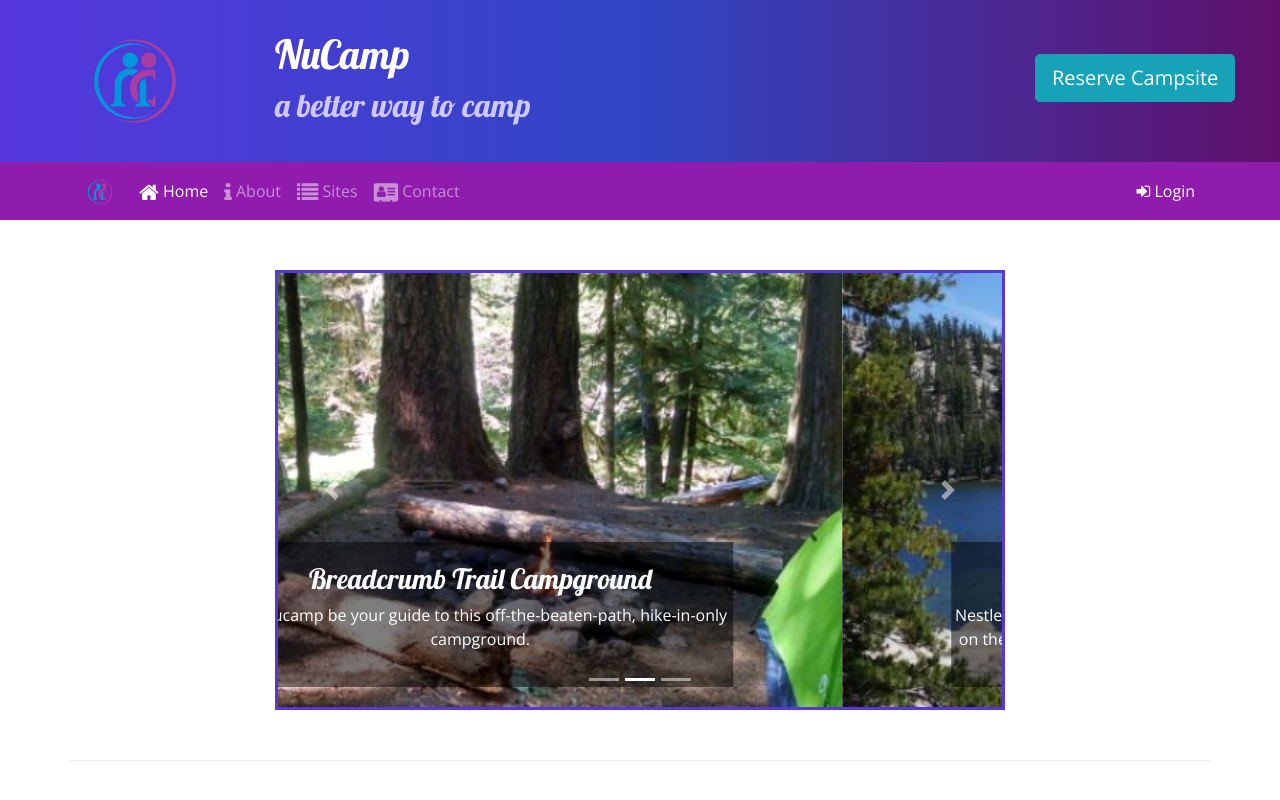
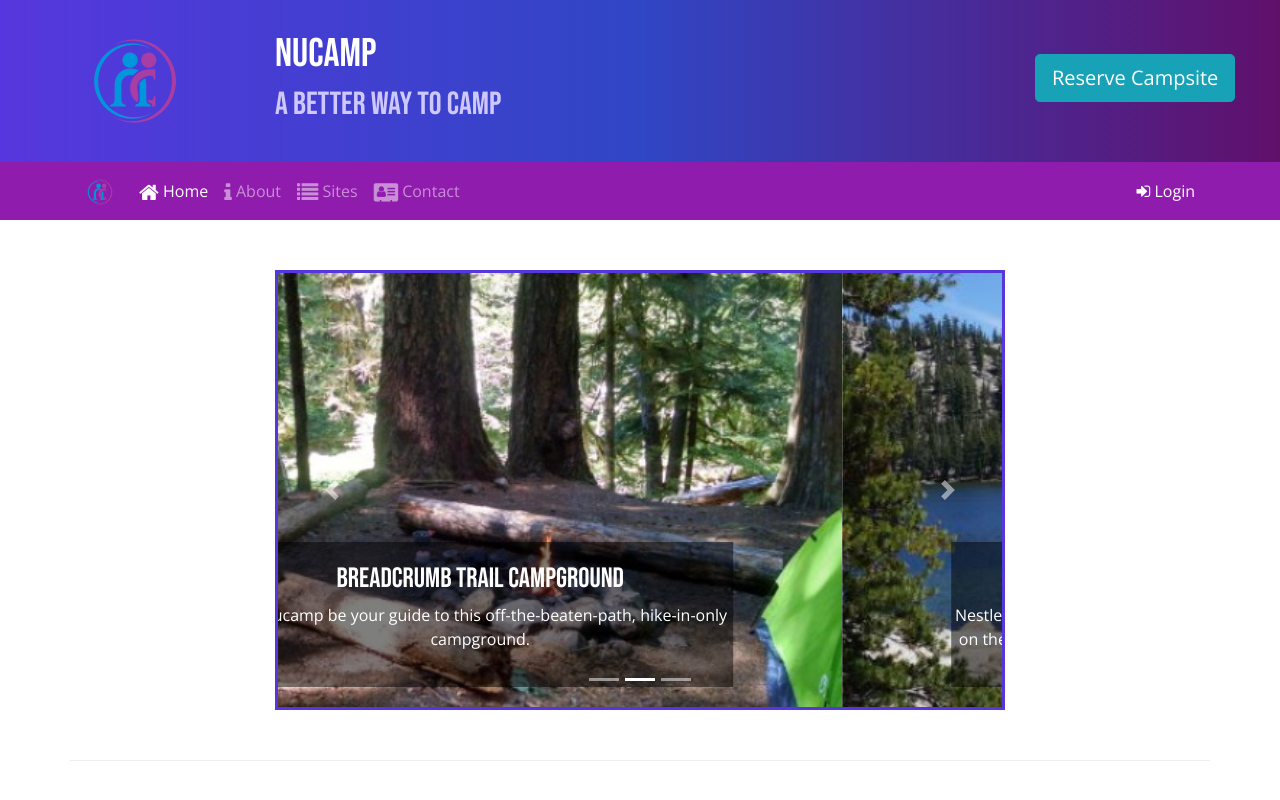
Before and after one commit to misternutty/nucamp-campsite-review, a website: page index.html in a window 1280 px wide. Shown: the top 800 px of the page. Drawn offline with nearby package versions, Linux system fonts and the light colour scheme.

Commit message:
font change

```diff
--- a/css/styles.css
+++ b/css/styles.css
@@ -3,7 +3,7 @@ body {
 }
 
 h1, h2, h3 {
-    font-family: "Lobster", cursive;
+    font-family: "Bebas Neue", cursive;
 }
 
 h2 {
--- a/index.html
+++ b/index.html
@@ -11,7 +11,8 @@
     <link rel="stylesheet" href="node_modules/bootstrap/dist/css/bootstrap.min.css" />
 
     <!-- Additional CSS must be placed after Bootstrap CSS -->
-    <link rel="stylesheet" href="https://fonts.googleapis.com/css?family=Lobster|Open+Sans" />
+    <link rel="stylesheet" href="https://fonts.googleapis.com/css2?family=Bebas+Neue" />
+    <link rel="stylesheet" href="https://fonts.googleapis.com/css?family=Open+Sans" />
     <link rel="stylesheet" href="node_modules/font-awesome/css/font-awesome.min.css" />
     <link rel="sytlesheet" href="node_modules/bootstrap-social/bootstrap-social.css" />
     <link rel="stylesheet" href="css/styles.css" />
```
